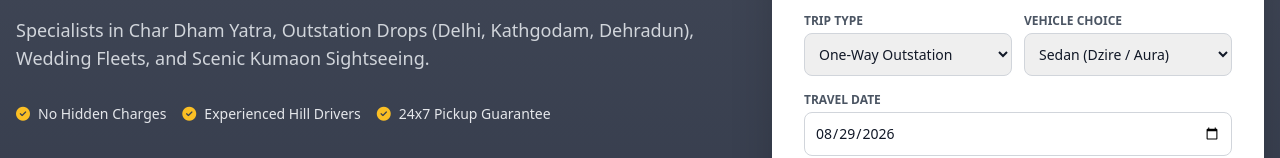
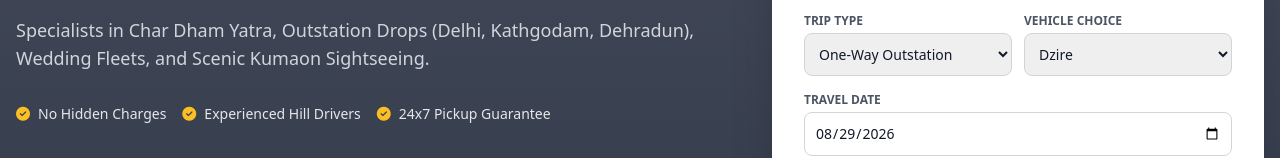
Before and after one commit to Virendra200325/kumaon-travels, a website: page index.html in a window 1280 px wide. Shown: the part 525-683 px from the top of the page. Drawn offline with nearby package versions, Linux system fonts and the light colour scheme.

Commit message:
update code

```diff
--- a/index.html
+++ b/index.html
@@ -159,9 +159,12 @@
             <div>
               <label class="block text-xs font-semibold text-gray-600 mb-1 uppercase">Vehicle Choice</label>
               <select id="vehicle" class="w-full border border-gray-300 rounded-lg p-2.5 text-sm focus:ring-2 focus:ring-amber-500 focus:outline-none">
-                <option value="Sedan (Dzire / Aura)">Sedan (Dzire / Aura)</option>
-                <option value="SUV (Innova Crysta / Ertiga)">SUV (Innova Crysta / Ertiga)</option>
-                <option value="Hatchback (Alto / WagonR)">Hatchback (Alto / WagonR)</option>
+                <option value="Sedan">Dzire</option>
+                <option value="Sedan">Aura</option>
+                <option value="SUV">Innova Crysta</option>
+                <option value="SUV">Ertiga</option>
+                <option value="Hatchback">Alto</option>
+                <option value="Hatchback">WagonR</option>
                 <option value="Tempo Traveller">Tempo Traveller</option>
               </select>
             </div>
```
Also changed, not shown: public/photo11.jpg.
